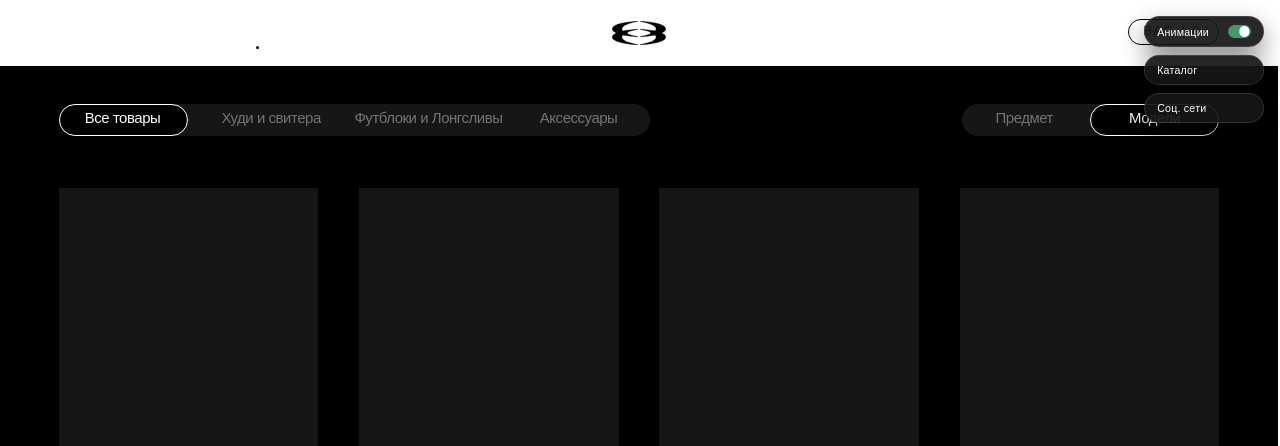
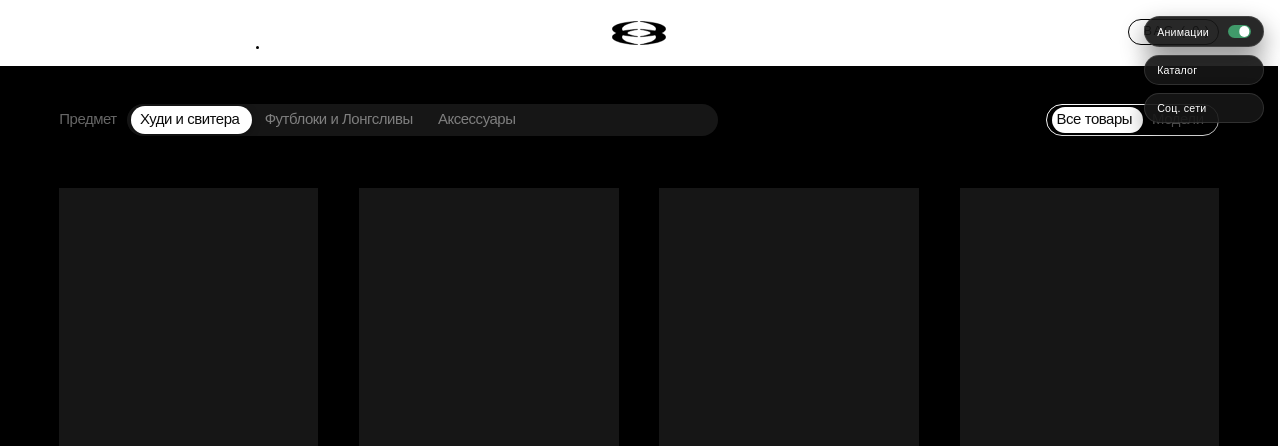
Before and after one commit to EgorMarkor/azat_sait, a Django app: template templates/pages/catalog.html in a window 1280 px wide. Shown: the top 446 px of the page. Run offline with Django 5.2, Linux system fonts and the light colour scheme; the template is opened without the code that fills it, so the values that code supplies are empty.

Commit message:
Add sliding category switches on catalog page

```diff
--- a/catalog/style.css
+++ b/catalog/style.css
@@ -110,14 +110,84 @@
   transform: rotate(-90deg) scale(1, 1);
 }
 .frame-2131330363__group-29 {
+  position: absolute;
+  left: 8.9rem;
+  top: 15.6rem;
+  display: flex;
+  align-items: center;
+  justify-content: space-between;
+  gap: 3.2rem;
   width: 174.193rem;
+  z-index: 2;
+}
+.catalog-switch {
+  display: flex;
+  align-items: center;
+  gap: 1.6rem;
+}
+.catalog-switch__label {
+  color: #ffffff;
+  text-align: left;
+  font-family: "Manrope-Regular", sans-serif;
+  font-size: 2.2457290649414063rem;
+  line-height: 2.246rem;
+  letter-spacing: -0.03em;
+  font-weight: 400;
+  opacity: 0.4;
+  white-space: nowrap;
+}
+.catalog-switch__track {
+  position: relative;
+  display: flex;
+  align-items: center;
+  gap: 0.6rem;
+  padding: 0.3rem;
+  background: #161616;
+  border-radius: 19.825rem;
   height: 4.82rem;
-  position: static;
 }
-.frame-2131330363__group-546 {
-  width: 174.193rem;
-  height: 4.82rem;
-  position: static;
+.catalog-switch__thumb {
+  position: absolute;
+  top: 0.3rem;
+  bottom: 0.3rem;
+  left: 0.3rem;
+  width: 0;
+  border-radius: 999px;
+  background: #ffffff;
+  transition: transform 0.3s ease, width 0.3s ease;
+  box-shadow: 0 0.4rem 1.2rem rgba(0, 0, 0, 0.3);
+  z-index: 0;
+}
+.catalog-switch__option {
+  position: relative;
+  z-index: 1;
+  padding: 0 1.6rem;
+  font-family: "Manrope-Regular", sans-serif;
+  font-size: 2.2457290649414063rem;
+  line-height: 2.246rem;
+  letter-spacing: -0.03em;
+  font-weight: 400;
+  color: rgba(255, 255, 255, 0.45);
+  white-space: nowrap;
+  cursor: pointer;
+  transition: color 0.3s ease;
+}
+.catalog-switch__option.is-active {
+  color: #0b0b0b;
+}
+.catalog-switch--subject .catalog-switch__track {
+  width: 88.798rem;
+}
+.catalog-switch--view .catalog-switch__track {
+  width: 26rem;
+  background: #000000;
+  border: 0.087rem solid #ffffff;
+}
+.catalog-switch--view .catalog-switch__option {
+  padding: 0 1.2rem;
+}
+.catalog-switch--view .catalog-switch__thumb {
+  background: #ffffff;
 }
 .frame-2131330363__rectangle-1032 {
   background: #161616;
--- a/static/ui/ui.js
+++ b/static/ui/ui.js
@@ -124,7 +124,51 @@
   });
 };
 
+const setupCatalogSwitches = () => {
+  const switches = document.querySelectorAll("[data-switch]");
+  if (!switches.length) return;
+
+  const updateThumb = (switchNode) => {
+    const thumb = switchNode.querySelector(".catalog-switch__thumb");
+    const active = switchNode.querySelector(".catalog-switch__option.is-active");
+    if (!thumb || !active) return;
+    const track = active.parentElement;
+    if (!track) return;
+    const trackRect = track.getBoundingClientRect();
+    const optionRect = active.getBoundingClientRect();
+    const offsetLeft = optionRect.left - trackRect.left;
+    thumb.style.width = `${optionRect.width}px`;
+    thumb.style.transform = `translateX(${offsetLeft}px)`;
+  };
+
+  switches.forEach((switchNode) => {
+    const options = Array.from(
+      switchNode.querySelectorAll(".catalog-switch__option"),
+    );
+    if (!options.length) return;
+
+    const setActive = (option) => {
+      options.forEach((item) => item.classList.remove("is-active"));
+      option.classList.add("is-active");
+      updateThumb(switchNode);
+    };
+
+    options.forEach((option) => {
+      option.addEventListener("click", () => {
+        setActive(option);
+      });
+    });
+
+    updateThumb(switchNode);
+  });
+
+  window.addEventListener("resize", () => {
+    switches.forEach((switchNode) => updateThumb(switchNode));
+  });
+};
+
 window.addEventListener("DOMContentLoaded", () => {
   setupCart();
   setupAnimationToggle();
+  setupCatalogSwitches();
 });
--- a/templates/pages/catalog.html
+++ b/templates/pages/catalog.html
@@ -68,19 +68,21 @@
     </div>
     <div class="frame-2131330363__rectangle-119"></div>
     <div class="frame-2131330363__group-29">
-      <div class="frame-2131330363__group-546">
-        <div class="frame-2131330363__rectangle-1032"></div>
-        <div class="frame-2131330363__div5">Предмет</div>
-        <div class="frame-2131330363__rectangle-104"></div>
-        <div class="frame-2131330363__div6">Худи и свитера</div>
-        <div class="frame-2131330363__div7">Футблоки и Лонгсливы</div>
-        <div class="frame-2131330363__div8">Аксессуары</div>
-        <div class="frame-2131330363__rectangle-102"></div>
-        <div class="frame-2131330363__div9">Модели</div>
+      <div class="catalog-switch catalog-switch--subject" data-switch>
+        <div class="catalog-switch__label">Предмет</div>
+        <div class="catalog-switch__track" role="tablist" aria-label="Категории предметов">
+          <span class="catalog-switch__thumb" aria-hidden="true"></span>
+          <button class="catalog-switch__option is-active" type="button">Худи и свитера</button>
+          <button class="catalog-switch__option" type="button">Футблоки и Лонгсливы</button>
+          <button class="catalog-switch__option" type="button">Аксессуары</button>
+        </div>
       </div>
-      <div class="frame-2131330363__group-547">
-        <div class="frame-2131330363__rectangle-1022"></div>
-        <div class="frame-2131330363__div10">Все товары</div>
+      <div class="catalog-switch catalog-switch--view" data-switch>
+        <div class="catalog-switch__track" role="tablist" aria-label="Показ каталога">
+          <span class="catalog-switch__thumb" aria-hidden="true"></span>
+          <button class="catalog-switch__option is-active" type="button">Все товары</button>
+          <button class="catalog-switch__option" type="button">Модели</button>
+        </div>
       </div>
     </div>
     <div class="frame-2131330363__ellipse-2"></div>
```
